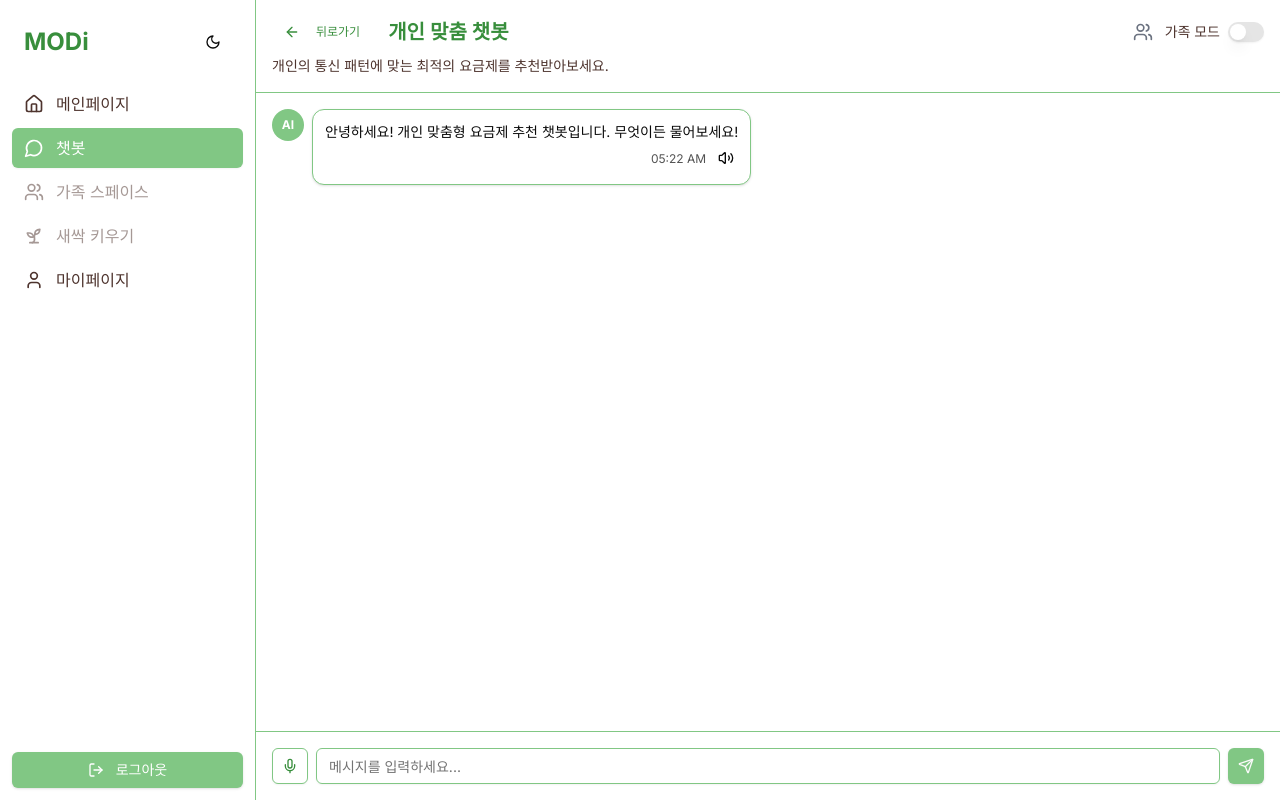
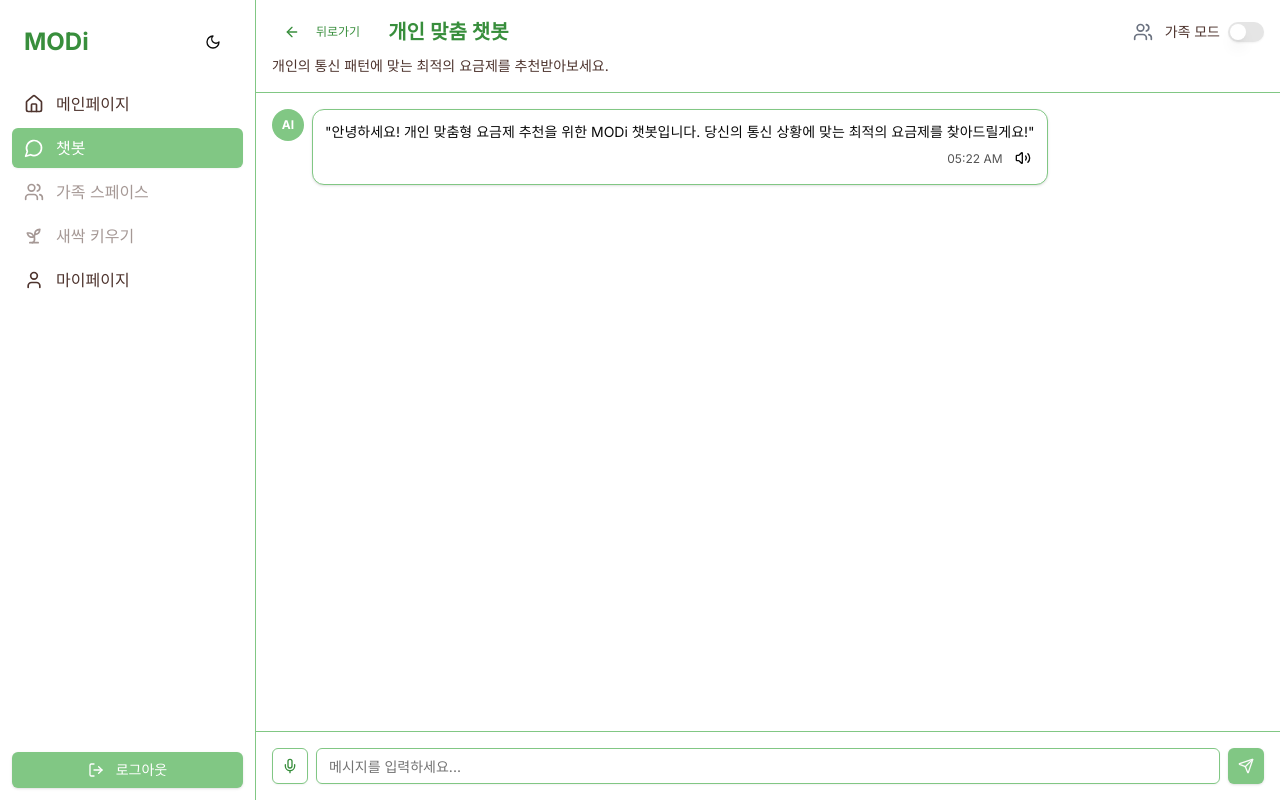
Before and after one commit to cham-ggae/Frontend, a Next.js app: page /chat in a window 1280 px wide. Built offline with nearby package versions, Linux system fonts and the light colour scheme.

Commit message:
CHAM-59 FIX: welcome prompt 변경

```diff
--- a/src/components/chat/ChatMessage.tsx
+++ b/src/components/chat/ChatMessage.tsx
@@ -30,8 +30,8 @@ export default function ChatMessage({
       id: 'welcome',
       content:
         isFamilyMode && familyMembers.length > 0
-          ? `안녕하세요! 가족 맞춤형 요금제 추천 챗봇입니다. 현재 ${familyMembers.length}명 가족 정보를 바탕으로 도와드릴게요! 💕`
-          : '안녕하세요! 개인 맞춤형 요금제 추천 챗봇입니다. 무엇이든 물어보세요!',
+          ? `안녕하세요! 가족 맞춤형 요금제 추천 챗봇 MODi입니다. 현재 ${familyMembers.length}명 가족 정보를 바탕으로 도와드릴게요! 💕`
+          : '"안녕하세요! 개인 맞춤형 요금제 추천을 위한 MODi 챗봇입니다. 당신의 통신 상황에 맞는 최적의 요금제를 찾아드릴게요!"',
       isUser: false,
       timestamp: new Date(),
     },
```
